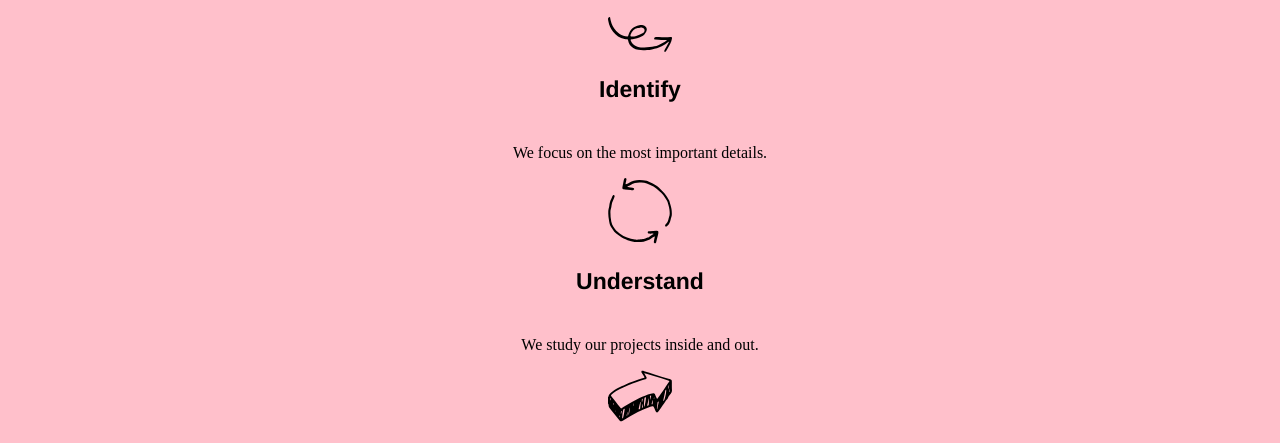
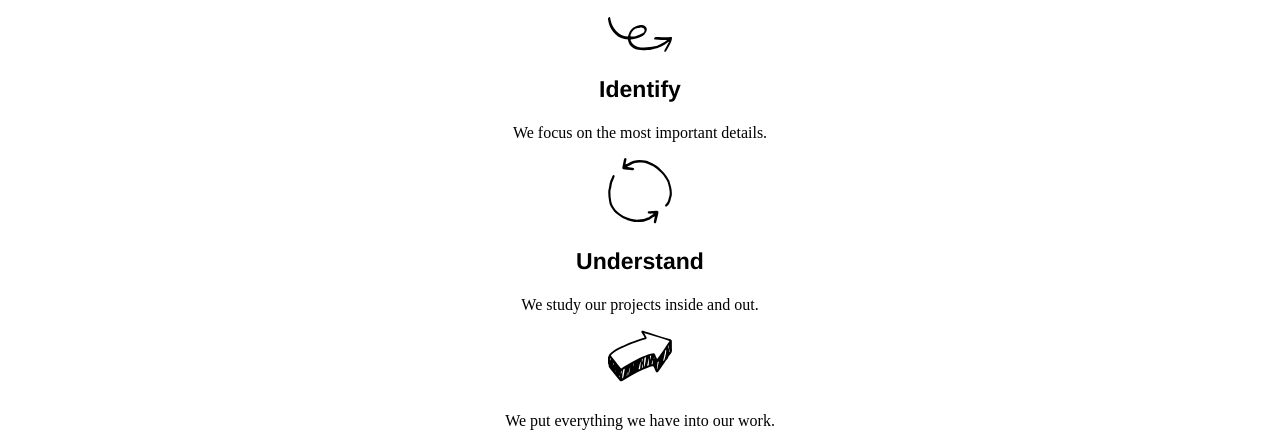
Before and after one commit to ojcsteve/broadway, a plain HTML site: page index.html in a window 1280 px wide. Shown: the part 300-743 px from the top of the page. Drawn offline with Linux system fonts and the light colour scheme.

Commit message:
keeping up to date

```diff
--- a/resources/css/style.css
+++ b/resources/css/style.css
@@ -1,5 +1,5 @@
 body {
-    background-color: pink;
+    background-color: white;
     text-align: center;
     margin: 0 auto;
   }
@@ -35,7 +35,7 @@ div {
     color: black;
     margin: auto;
     text-align: center;
-    padding: 10px 0px 25px 0px;
+    padding: 10px 0px 5px 0px;
   }
 
 img {
```
